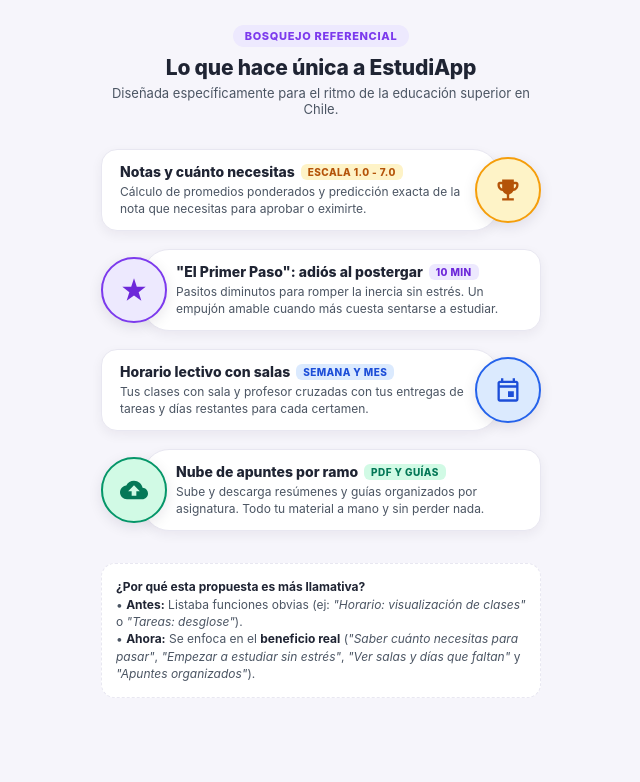
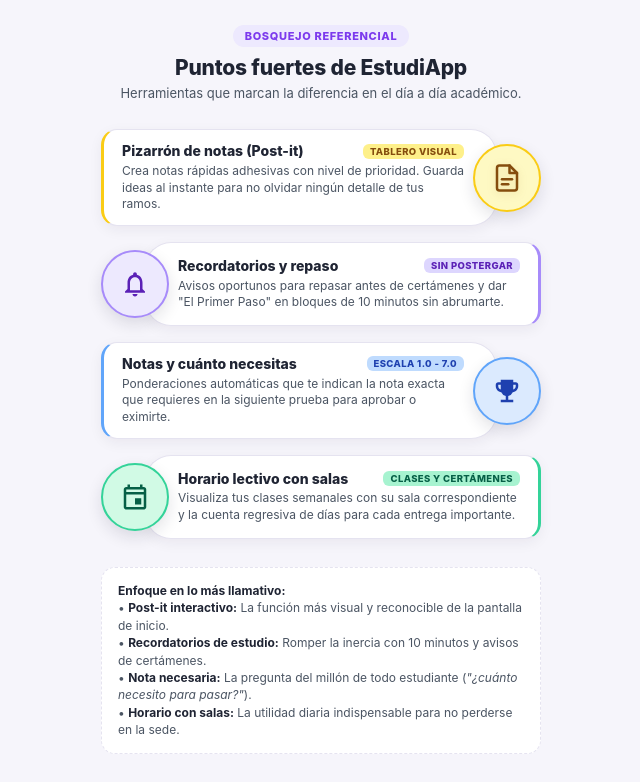
Before and after one commit to jmmc4312/estudiapp, a plain HTML site: page bosquejo-caracteristicas.html in a window 1280 px wide. Shown: the whole page, without its empty margins (319-959 px from the left). Drawn offline with Linux system fonts and the light colour scheme.

Commit message:
feat: prioritize post-it board and study reminders in feature cards sketch

```diff
--- a/bosquejo-caracteristicas.html
+++ b/bosquejo-caracteristicas.html
@@ -6,7 +6,7 @@
   <meta name="viewport" content="width=device-width, initial-scale=1.0">
   <title>Bosquejo — Características EstudiApp</title>
   <style>
-    /* ── Tokens de EstudiApp ── */
+    /* ── Tokens de EstudiApp (DESIGN.md) ── */
     :root {
       --primary: #7C3AED;
       --primary-dark: #5B21B6;
@@ -14,28 +14,36 @@
       --ink: #1F2433;
       --bg: #F6F5FB;
       --surface: #FFFFFF;
-      --border: #E8E7F1;
+      --border: #E5E3F0;
       --muted: #4B5563;
 
       /* Colores temáticos por característica */
-      --amber-bg: #FEF3C7;
-      --amber-ink: #B45309;
-      --amber-accent: #F59E0B;
+      /* 1. Post-it Amarillo */
+      --postit-bg: #FEF9C3;
+      --postit-border: #FACC15;
+      --postit-ink: #854D0E;
+      --postit-badge: #FEF08A;
 
-      --purple-bg: #EDE9FE;
-      --purple-ink: #6D28D9;
-      --purple-accent: #7C3AED;
+      /* 2. Recordatorios Morado */
+      --remind-bg: #EDE9FE;
+      --remind-border: #A78BFA;
+      --remind-ink: #5B21B6;
+      --remind-badge: #DDD6FE;
 
-      --blue-bg: #DBEAFE;
-      --blue-ink: #1D4ED8;
-      --blue-accent: #2563EB;
+      /* 3. Notas Ámbar / Azul */
+      --grade-bg: #DBEAFE;
+      --grade-border: #60A5FA;
+      --grade-ink: #1E40AF;
+      --grade-badge: #BFDBFE;
 
-      --emerald-bg: #D1FAE5;
-      --emerald-ink: #047857;
-      --emerald-accent: #059669;
+      /* 4. Horario Verde Esmeralda */
+      --sched-bg: #D1FAE5;
+      --sched-border: #34D399;
+      --sched-ink: #065F46;
+      --sched-badge: #A7F3D0;
 
-      --shadow-sm: 0 4px 12px rgba(27, 21, 48, 0.06);
-      --shadow-hover: 0 8px 20px rgba(124, 58, 237, 0.12);
+      --shadow-card: 0 4px 14px rgba(27, 21, 48, 0.06);
+      --shadow-circle: 0 6px 16px rgba(27, 21, 48, 0.12);
     }
 
     * {
@@ -58,16 +66,16 @@
 
     .wrapper {
       width: 100%;
-      max-width: 440px; /* Tamaño compacto acorde al teléfono */
+      max-width: 440px; /* Tamaño móvil compacto */
       display: flex;
       flex-direction: column;
-      gap: 16px;
+      gap: 18px;
     }
 
     /* ── Encabezado del bosquejo ── */
     .header {
       text-align: center;
-      padding-bottom: 8px;
+      padding-bottom: 4px;
     }
 
     .tag {
@@ -97,38 +105,37 @@
       margin-top: 4px;
     }
 
-    /* ── Lista de tarjetas alternadas (Izquierda / Derecha) ── */
+    /* ── Lista de tarjetas alternadas en base a tu dibujo ── */
     .features-list {
       display: flex;
       flex-direction: column;
-      gap: 14px;
+      gap: 16px;
       margin-top: 6px;
     }
 
     /*
       Estructura de la tarjeta:
-      - Rectángulo con texto
-      - Círculo acoplado en el extremo con notch/silueta
+      - Rectángulo con texto y notch lateral
+      - Círculo ensartado en el extremo
     */
     .feature-card {
       display: flex;
       align-items: center;
       width: 100%;
-      min-height: 86px;
       position: relative;
-      transition: transform 0.18s ease, box-shadow 0.18s ease;
+      transition: transform 0.18s ease;
     }
 
     .feature-card:hover {
       transform: translateY(-2px);
     }
 
-    /* 1 y 3: Texto a la izquierda, Círculo a la derecha */
+    /* 1 y 3: Texto Izquierda · Círculo Derecha */
     .feature-card.right-circle {
       flex-direction: row;
     }
 
-    /* 2 y 4: Círculo a la izquierda, Texto a la derecha */
+    /* 2 y 4: Círculo Izquierda · Texto Derecha */
     .feature-card.left-circle {
       flex-direction: row-reverse;
     }
@@ -140,28 +147,36 @@
       border: 1.5px solid var(--border);
       border-radius: 16px;
       padding: 12px 18px;
-      box-shadow: var(--shadow-sm);
+      box-shadow: var(--shadow-card);
       display: flex;
       flex-direction: column;
       justify-content: center;
       gap: 3px;
-      min-height: 82px;
+      min-height: 84px;
       z-index: 1;
+      position: relative;
     }
 
-    /* Conexión con el círculo */
+    /* Solapamiento y conexión tipo notch con el círculo */
     .feature-card.right-circle .card-body {
       padding-right: 32px;
-      margin-right: -24px; /* Solapamiento con el círculo */
+      margin-right: -24px;
       border-top-right-radius: 26px;
       border-bottom-right-radius: 26px;
     }
 
     .feature-card.left-circle .card-body {
       padding-left: 32px;
-      margin-left: -24px; /* Solapamiento con el círculo */
+      margin-left: -24px;
       border-top-left-radius: 26px;
       border-bottom-left-radius: 26px;
+    }
+
+    .card-title-row {
+      display: flex;
+      align-items: center;
+      justify-content: space-between;
+      gap: 6px;
     }
 
     .card-title {
@@ -169,18 +184,17 @@
       font-weight: 800;
       color: var(--ink);
       line-height: 1.25;
-      display: flex;
-      align-items: center;
-      gap: 6px;
     }
 
-    .card-title .highlight {
-      font-size: 10px;
+    .card-badge {
+      font-size: 9.5px;
       font-weight: 800;
       text-transform: uppercase;
       letter-spacing: 0.04em;
       padding: 2px 7px;
       border-radius: 6px;
+      white-space: nowrap;
+      flex-shrink: 0;
     }
 
     .card-desc {
@@ -191,92 +205,101 @@
 
     /* Círculo representativo */
     .card-circle {
-      width: 66px;
-      height: 66px;
+      width: 68px;
+      height: 68px;
       border-radius: 50%;
       background: var(--surface);
       border: 2px solid var(--border);
-      box-shadow: 0 4px 14px rgba(27, 21, 48, 0.1);
+      box-shadow: var(--shadow-circle);
       display: flex;
       flex-direction: column;
       align-items: center;
       justify-content: center;
       flex-shrink: 0;
-      z-index: 2; /* Por encima del borde solapado */
+      z-index: 2;
       position: relative;
     }
 
     .card-circle svg {
-      width: 28px;
-      height: 28px;
+      width: 30px;
+      height: 30px;
     }
 
-    /* Colores por tarjeta */
-    /* 1. Notas & Promedios (Ámbar) */
-    .card-theme-amber .card-circle {
-      background: var(--amber-bg);
-      border-color: var(--amber-accent);
-      color: var(--amber-ink);
+    /* ── 1. Post-it Amarillo ── */
+    .theme-postit .card-circle {
+      background: var(--postit-bg);
+      border-color: var(--postit-border);
+      color: var(--postit-ink);
     }
-    .card-theme-amber .card-title .highlight {
-      background: var(--amber-bg);
-      color: var(--amber-ink);
+    .theme-postit .card-badge {
+      background: var(--postit-badge);
+      color: var(--postit-ink);
+    }
+    .theme-postit .card-body {
+      border-left: 3.5px solid var(--postit-border);
     }
 
-    /* 2. El Primer Paso / Antiprocrastinación (Púrpura) */
-    .card-theme-purple .card-circle {
-      background: var(--purple-bg);
-      border-color: var(--purple-accent);
-      color: var(--purple-ink);
+    /* ── 2. Recordatorios de estudio / El Primer Paso (Morado) ── */
+    .theme-remind .card-circle {
+      background: var(--remind-bg);
+      border-color: var(--remind-border);
+      color: var(--remind-ink);
     }
-    .card-theme-purple .card-title .highlight {
-      background: var(--purple-bg);
-      color: var(--purple-ink);
+    .theme-remind .card-badge {
+      background: var(--remind-badge);
+      color: var(--remind-ink);
+    }
+    .theme-remind .card-body {
+      border-right: 3.5px solid var(--remind-border);
     }
 
-    /* 3. Horario & Salas (Azul) */
-    .card-theme-blue .card-circle {
-      background: var(--blue-bg);
-      border-color: var(--blue-accent);
-      color: var(--blue-ink);
+    /* ── 3. Cálculo de Notas (Azul) ── */
+    .theme-grade .card-circle {
+      background: var(--grade-bg);
+      border-color: var(--grade-border);
+      color: var(--grade-ink);
     }
-    .card-theme-blue .card-title .highlight {
-      background: var(--blue-bg);
-      color: var(--blue-ink);
+    .theme-grade .card-badge {
+      background: var(--grade-badge);
+      color: var(--grade-ink);
+    }
+    .theme-grade .card-body {
+      border-left: 3.5px solid var(--grade-border);
     }
 
-    /* 4. Nube de Apuntes (Esmeralda) */
-    .card-theme-emerald .card-circle {
-      background: var(--emerald-bg);
-      border-color: var(--emerald-accent);
-      color: var(--emerald-ink);
+    /* ── 4. Horario con Salas (Verde Esmeralda) ── */
+    .theme-sched .card-circle {
+      background: var(--sched-bg);
+      border-color: var(--sched-border);
+      color: var(--sched-ink);
     }
-    .card-theme-emerald .card-title .highlight {
-      background: var(--emerald-bg);
-      color: var(--emerald-ink);
+    .theme-sched .card-badge {
+      background: var(--sched-badge);
+      color: var(--sched-ink);
+    }
+    .theme-sched .card-body {
+      border-right: 3.5px solid var(--sched-border);
     }
 
-    /* ── Barra de comparación / selector ── */
-    .compare-box {
-      margin-top: 14px;
-      background: #FFFFFF;
+    /* ── Cuadro de explicación ── */
+    .info-box {
+      margin-top: 10px;
+      background: var(--surface);
       border: 1px dashed var(--border);
       border-radius: 14px;
-      padding: 14px;
+      padding: 14px 16px;
       font-size: 12px;
       color: var(--muted);
       line-height: 1.45;
     }
 
-    .compare-box strong {
+    .info-box strong {
       color: var(--ink);
     }
 
-    .compare-box code {
-      background: var(--bg);
-      padding: 1px 5px;
-      border-radius: 4px;
-      font-size: 11px;
+    /* Mini ilustración post-it en svg */
+    .postit-icon {
+      filter: drop-shadow(0 2px 4px rgba(133, 77, 14, 0.15));
     }
   </style>
 </head>
@@ -286,88 +309,93 @@
     <!-- Encabezado de la sección -->
     <div class="header">
       <span class="tag">Bosquejo Referencial</span>
-      <h2>Lo que hace única a EstudiApp</h2>
-      <p>Diseñada específicamente para el ritmo de la educación superior en Chile.</p>
+      <h2>Puntos fuertes de EstudiApp</h2>
+      <p>Herramientas que marcan la diferencia en el día a día académico.</p>
     </div>
 
-    <!-- Lista de tarjetas alternadas en base a tu bosquejo -->
+    <!-- Lista de 4 tarjetas con el patrón alternado de tu bosquejo -->
     <div class="features-list">
 
-      <!-- TARJETA 1: Texto Izquierda · Círculo Derecha (Notas y Meta de Aprobación) -->
-      <div class="feature-card right-circle card-theme-amber">
+      <!-- TARJETA 1: Texto Izquierda · Círculo Derecha (PIZARRÓN DE POST-IT) -->
+      <div class="feature-card right-circle theme-postit">
         <div class="card-body">
-          <div class="card-title">
-            Notas y cuánto necesitas
-            <span class="highlight">Escala 1.0 - 7.0</span>
+          <div class="card-title-row">
+            <span class="card-title">Pizarrón de notas (Post-it)</span>
+            <span class="card-badge">Tablero visual</span>
           </div>
-          <p class="card-desc">Cálculo de promedios ponderados y predicción exacta de la nota que necesitas para aprobar o eximirte.</p>
+          <p class="card-desc">Crea notas rápidas adhesivas con nivel de prioridad. Guarda ideas al instante para no olvidar ningún detalle de tus ramos.</p>
         </div>
-        <div class="card-circle" title="Notas y Ponderaciones">
-          <!-- Icono Trofeo / Nota -->
+        <div class="card-circle" title="Pizarrón de notas rápidas">
+          <!-- Icono representativo de Post-it -->
+          <svg class="postit-icon" viewBox="0 0 24 24" fill="none" stroke="currentColor" stroke-width="2" stroke-linecap="round" stroke-linejoin="round">
+            <path d="M14 2H6a2 2 0 0 0-2 2v16a2 2 0 0 0 2 2h12a2 2 0 0 0 2-2V8z"></path>
+            <polyline points="14 2 14 8 20 8"></polyline>
+            <line x1="8" y1="13" x2="16" y2="13"></line>
+            <line x1="8" y1="17" x2="13" y2="17"></line>
+          </svg>
+        </div>
+      </div>
+
+      <!-- TARJETA 2: Círculo Izquierda · Texto Derecha (RECORDATORIOS DE ESTUDIO / EL PRIMER PASO) -->
+      <div class="feature-card left-circle theme-remind">
+        <div class="card-body">
+          <div class="card-title-row">
+            <span class="card-title">Recordatorios y repaso</span>
+            <span class="card-badge">Sin postergar</span>
+          </div>
+          <p class="card-desc">Avisos oportunos para repasar antes de certámenes y dar "El Primer Paso" en bloques de 10 minutos sin abrumarte.</p>
+        </div>
+        <div class="card-circle" title="Recordatorios de estudio">
+          <!-- Icono representativo de Recordatorio amable con destello -->
+          <svg viewBox="0 0 24 24" fill="currentColor">
+            <path d="M12 22c1.1 0 2-.9 2-2h-4c0 1.1.9 2 2 2zm6-6v-5c0-3.07-1.63-5.64-4.5-6.32V4c0-.83-.67-1.5-1.5-1.5s-1.5.67-1.5 1.5v.68C7.64 5.36 6 7.92 6 11v5l-2 2v1h16v-1l-2-2zm-2 1H8v-6c0-2.48 1.51-4.5 4-4.5s4 2.02 4 4.5v6z"/>
+          </svg>
+        </div>
+      </div>
+
+      <!-- TARJETA 3: Texto Izquierda · Círculo Derecha (CÁLCULO DE NOTAS Y CUÁNTO NECESITAS) -->
+      <div class="feature-card right-circle theme-grade">
+        <div class="card-body">
+          <div class="card-title-row">
+            <span class="card-title">Notas y cuánto necesitas</span>
+            <span class="card-badge">Escala 1.0 - 7.0</span>
+          </div>
+          <p class="card-desc">Ponderaciones automáticas que te indican la nota exacta que requieres en la siguiente prueba para aprobar o eximirte.</p>
+        </div>
+        <div class="card-circle" title="Notas y Meta de Aprobación">
+          <!-- Icono representativo de Escala de Notas / Meta -->
           <svg viewBox="0 0 24 24" fill="currentColor">
             <path d="M19 5h-2V3H7v2H5c-1.1 0-2 .9-2 2v1c0 2.55 1.92 4.63 4.39 4.94A5.01 5.01 0 0011 15.9V19H7v2h10v-2h-4v-3.1a5.01 5.01 0 003.61-2.96C19.08 12.63 21 10.55 21 8V7c0-1.1-.9-2-2-2zM5 8V7h2v3.82C5.84 10.4 5 9.3 5 8zm14 0c0 1.3-.84 2.4-2 2.82V7h2v1z"/>
           </svg>
         </div>
       </div>
 
-      <!-- TARJETA 2: Círculo Izquierda · Texto Derecha (Antiprocrastinación / El Primer Paso) -->
-      <div class="feature-card left-circle card-theme-purple">
+      <!-- TARJETA 4: Círculo Izquierda · Texto Derecha (HORARIO SEMANAL CON SALAS) -->
+      <div class="feature-card left-circle theme-sched">
         <div class="card-body">
-          <div class="card-title">
-            "El Primer Paso": adiós al postergar
-            <span class="highlight">10 min</span>
+          <div class="card-title-row">
+            <span class="card-title">Horario lectivo con salas</span>
+            <span class="card-badge">Clases y certámenes</span>
           </div>
-          <p class="card-desc">Pasitos diminutos para romper la inercia sin estrés. Un empujón amable cuando más cuesta sentarse a estudiar.</p>
+          <p class="card-desc">Visualiza tus clases semanales con su sala correspondiente y la cuenta regresiva de días para cada entrega importante.</p>
         </div>
-        <div class="card-circle" title="El Primer Paso">
-          <!-- Icono Destello / Comienzo -->
-          <svg viewBox="0 0 24 24" fill="currentColor">
-            <path d="M12 2l2.4 7.2h7.6l-6 4.8 2.3 7.2-6.3-4.5-6.3 4.5 2.3-7.2-6-4.8h7.6z"/>
-          </svg>
-        </div>
-      </div>
-
-      <!-- TARJETA 3: Texto Izquierda · Círculo Derecha (Horario con Salas y Calendario) -->
-      <div class="feature-card right-circle card-theme-blue">
-        <div class="card-body">
-          <div class="card-title">
-            Horario lectivo con salas
-            <span class="highlight">Semana y Mes</span>
-          </div>
-          <p class="card-desc">Tus clases con sala y profesor cruzadas con tus entregas de tareas y días restantes para cada certamen.</p>
-        </div>
-        <div class="card-circle" title="Horario y Salas">
-          <!-- Icono Calendario / Reloj -->
+        <div class="card-circle" title="Horario con Salas">
+          <!-- Icono representativo de Horario y Calendario -->
           <svg viewBox="0 0 24 24" fill="currentColor">
             <path d="M19 4h-1V2h-2v2H8V2H6v2H5c-1.1 0-2 .9-2 2v14c0 1.1.9 2 2 2h14c1.1 0 2-.9 2-2V6c0-1.1-.9-2-2-2zm0 16H5V10h14v10zm0-12H5V6h14v2zm-7 5h5v5h-5z"/>
           </svg>
         </div>
       </div>
 
-      <!-- TARJETA 4: Círculo Izquierda · Texto Derecha (Nube de Apuntes & Post-its) -->
-      <div class="feature-card left-circle card-theme-emerald">
-        <div class="card-body">
-          <div class="card-title">
-            Nube de apuntes por ramo
-            <span class="highlight">PDF y Guías</span>
-          </div>
-          <p class="card-desc">Sube y descarga resúmenes y guías organizados por asignatura. Todo tu material a mano y sin perder nada.</p>
-        </div>
-        <div class="card-circle" title="Nube de Apuntes">
-          <!-- Icono Nube / Archivo -->
-          <svg viewBox="0 0 24 24" fill="currentColor">
-            <path d="M19.35 10.04C18.67 6.59 15.64 4 12 4 9.11 4 6.6 5.64 5.35 8.04 2.34 8.36 0 10.91 0 14c0 3.31 2.69 6 6 6h13c2.76 0 5-2.24 5-5 0-2.64-2.05-4.78-4.65-4.96zM14 13v4h-4v-4H7l5-5 5 5h-3z"/>
-          </svg>
-        </div>
-      </div>
-
     </div>
 
-    <!-- Explicación del contraste con la versión anterior -->
-    <div class="compare-box">
-      <strong>¿Por qué esta propuesta es más llamativa?</strong><br>
-      • <strong>Antes:</strong> Listaba funciones obvias (ej: <em>"Horario: visualización de clases"</em> o <em>"Tareas: desglose"</em>).<br>
-      • <strong>Ahora:</strong> Se enfoca en el <strong>beneficio real</strong> (<em>"Saber cuánto necesitas para pasar"</em>, <em>"Empezar a estudiar sin estrés"</em>, <em>"Ver salas y días que faltan"</em> y <em>"Apuntes organizados"</em>).
+    <!-- Resumen explicativo -->
+    <div class="info-box">
+      <strong>Enfoque en lo más llamativo:</strong><br>
+      • <strong>Post-it interactivo:</strong> La función más visual y reconocible de la pantalla de inicio.<br>
+      • <strong>Recordatorios de estudio:</strong> Romper la inercia con 10 minutos y avisos de certámenes.<br>
+      • <strong>Nota necesaria:</strong> La pregunta del millón de todo estudiante (<em>"¿cuánto necesito para pasar?"</em>).<br>
+      • <strong>Horario con salas:</strong> La utilidad diaria indispensable para no perderse en la sede.
     </div>
   </div>
 </body>
```
